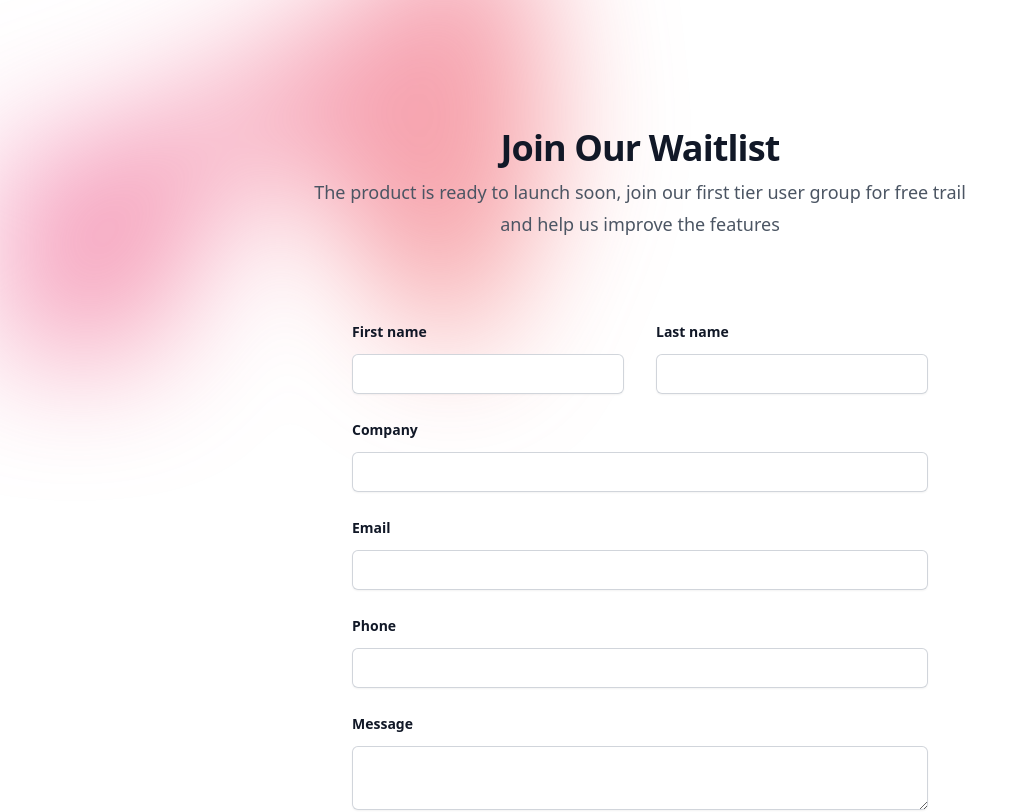
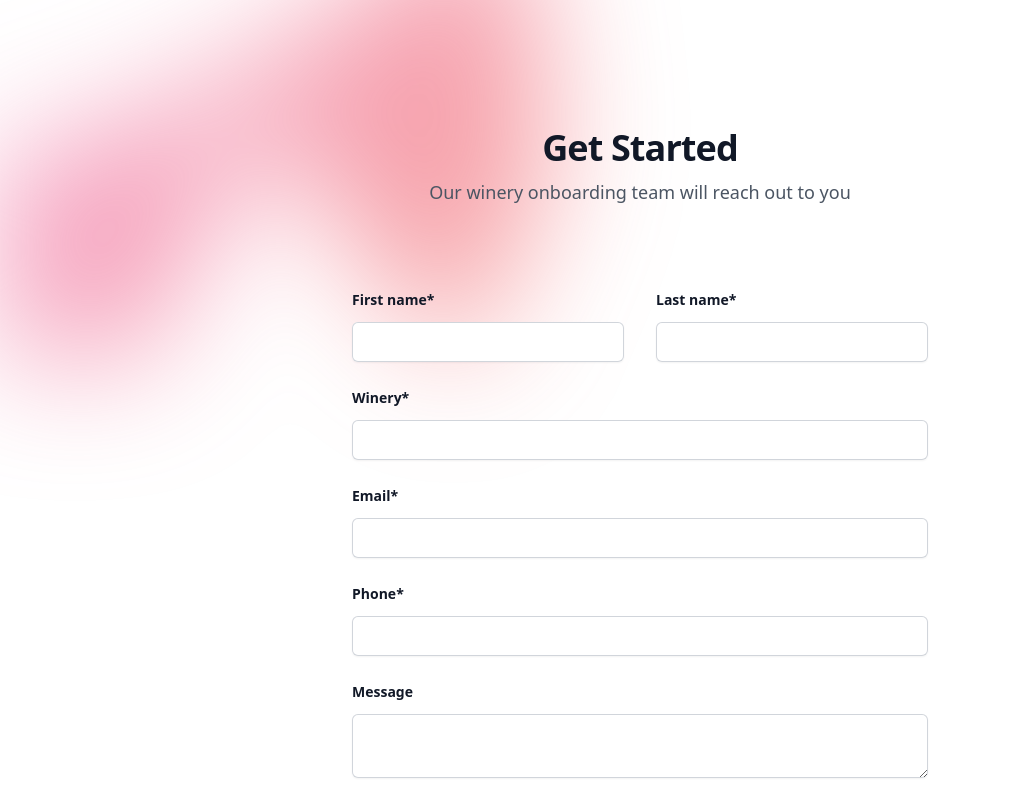
Before and after one commit to scy0208/vinosensi-landing, a Next.js app: page /contact in a window 1280 px wide. Shown: the top 812 px of the page, without its empty margins (0-1028 px from the left). Built offline with nearby package versions, Linux system fonts and the light colour scheme.

Commit message:
Request a demo

```diff
--- a/src/components/features.tsx
+++ b/src/components/features.tsx
@@ -8,7 +8,7 @@ const features = [
     icon: AcademicCapIcon,
   },
   {
-    name: 'AI Sales Agent',
+    name: 'AI Agent',
     description:
       'Our AI chatbot in your website assimilates extensive knowledge about your winery\'s unique history, story, offering and delivering them to your customers.',
     icon: BuildingLibraryIcon,
--- a/src/components/header.tsx
+++ b/src/components/header.tsx
@@ -6,7 +6,7 @@ export default function Header() {
         <header className="fixed z-10 w-full bg-white shadow-md">
             <div className="container mx-auto flex items-center justify-between px-4 py-2">
                 <Link href="#" className="text-2xl font-semibold text-purple-600">VinoSensei</Link>
-                <Link href="/contact?source=waitlist" className="rounded-full bg-purple-600 px-4 py-2 text-white transition-colors duration-300 hover:bg-purple-700">Join Wait List</Link>
+                <Link href="https://calendly.com/vinosensei/30min" className="rounded-full bg-purple-600 px-4 py-2 text-white transition-colors duration-300 hover:bg-purple-700">Request A Demo</Link>
             </div>
         </header>
     )
--- a/src/components/hero.tsx
+++ b/src/components/hero.tsx
@@ -29,7 +29,7 @@ export default function Hero() {
                 <div className="animate-fade-in-down pt-10 mb-6 text-center text-white">
                     <h1 className="mb-4 text-5xl font-bold md:text-7xl">Elevate Your Winery Experience</h1>
                     <p className="mb-6 text-2xl">Engage your customers like never before with our AI-Powered Chatbot Solution.</p>
-                    <Link href="/contact?source=waitlist" className="inline-block rounded-full bg-white px-8 py-4 font-semibold text-purple-600 transition-colors duration-300 hover:bg-purple-600 hover:text-white">Join Wait List</Link>
+                    <Link href="https://calendly.com/vinosensei/30min" className="inline-block rounded-full bg-white px-8 py-4 font-semibold text-purple-600 transition-colors duration-300 hover:bg-purple-600 hover:text-white">Request A Demo</Link>
                 </div>
 
                 {/* <!-- Product Screenshot --> */}
--- a/src/components/prices.js
+++ b/src/components/prices.js
@@ -106,7 +106,7 @@ export default function Prices() {
                   'mt-8 block rounded-md py-2 px-3 text-center text-sm font-semibold leading-6 focus-visible:outline focus-visible:outline-2 focus-visible:outline-offset-2 focus-visible:outline-purple-600'
                 )}
               >
-                Join Wait List
+                Purchase
               </a>
               <ul role="list" className="mt-10 space-y-4 text-sm leading-6 text-gray-900">
                 {sections.map((section) => (
@@ -185,7 +185,7 @@ export default function Prices() {
                           'mt-8 block rounded-md py-2 px-3 text-center text-sm font-semibold leading-6 focus-visible:outline focus-visible:outline-2 focus-visible:outline-offset-2 focus-visible:outline-purple-600'
                         )}
                       >
-                        Join Wait List
+                        Purchase
                       </a>
                     </td>
                   ))}
--- a/src/components/waitlist.jsx
+++ b/src/components/waitlist.jsx
@@ -80,9 +80,9 @@ export default function WaitList({ tier }) {
         />
       </div>
       <div className="mx-auto max-w-2xl text-center">
-        <h2 className="text-3xl font-bold tracking-tight text-gray-900 sm:text-4xl">Join Our Waitlist</h2>
+        <h2 className="text-3xl font-bold tracking-tight text-gray-900 sm:text-4xl">Get Started</h2>
         <p className="mt-2 text-lg leading-8 text-gray-600">
-          The product is ready to launch soon, join our first tier user group for free trail and help us improve the features
+          Our winery onboarding team will reach out to you
         </p>
       </div>
       {isSucceed&&(
@@ -94,7 +94,7 @@ export default function WaitList({ tier }) {
         <div className="grid grid-cols-1 gap-x-8 gap-y-6 sm:grid-cols-2">
           <div>
             <label htmlFor="firstname" className="block text-sm font-semibold leading-6 text-gray-900">
-              First name
+              First name*
             </label>
             <div className="mt-2.5">
               <input
@@ -108,7 +108,7 @@ export default function WaitList({ tier }) {
           </div>
           <div>
             <label htmlFor="lastname" className="block text-sm font-semibold leading-6 text-gray-900">
-              Last name
+              Last name*
             </label>
             <div className="mt-2.5">
               <input
@@ -122,7 +122,7 @@ export default function WaitList({ tier }) {
           </div>
           <div className="sm:col-span-2">
             <label htmlFor="company" className="block text-sm font-semibold leading-6 text-gray-900">
-              Company
+              Winery*
             </label>
             <div className="mt-2.5">
               <input
@@ -136,7 +136,7 @@ export default function WaitList({ tier }) {
           </div>
           <div className="sm:col-span-2">
             <label htmlFor="email" className="block text-sm font-semibold leading-6 text-gray-900">
-              Email
+              Email*
             </label>
             <div className="mt-2.5">
               <input
@@ -155,7 +155,7 @@ export default function WaitList({ tier }) {
           </div>
           <div className="sm:col-span-2">
             <label htmlFor="phonenumber" className="block text-sm font-semibold leading-6 text-gray-900">
-              Phone
+              Phone*
             </label>
             <div className="mt-2.5">
             <input
@@ -165,7 +165,7 @@ export default function WaitList({ tier }) {
                 autoComplete="tel"
                 aria-invalid="true"
                 className="block w-full rounded-md border-0 px-3.5 py-2 text-gray-900 shadow-sm ring-1 ring-inset ring-gray-300 placeholder:text-gray-400 focus:ring-2 focus:ring-inset focus:ring-indigo-600 sm:text-sm sm:leading-6"
-                {...register('phonenumber', { required: false })}
+                {...register('phonenumber', { required: true })}
               />
             </div>
           </div>
@@ -188,7 +188,7 @@ export default function WaitList({ tier }) {
             type="submit"
             className="block w-full rounded-md bg-purple-600 px-3.5 py-2.5 text-center text-sm font-semibold text-white shadow-sm hover:bg-indigo-500 focus-visible:outline focus-visible:outline-2 focus-visible:outline-offset-2 focus-visible:outline-indigo-600"
           >
-            Join
+            Submit
           </button>
         </div>
       </form>
```
